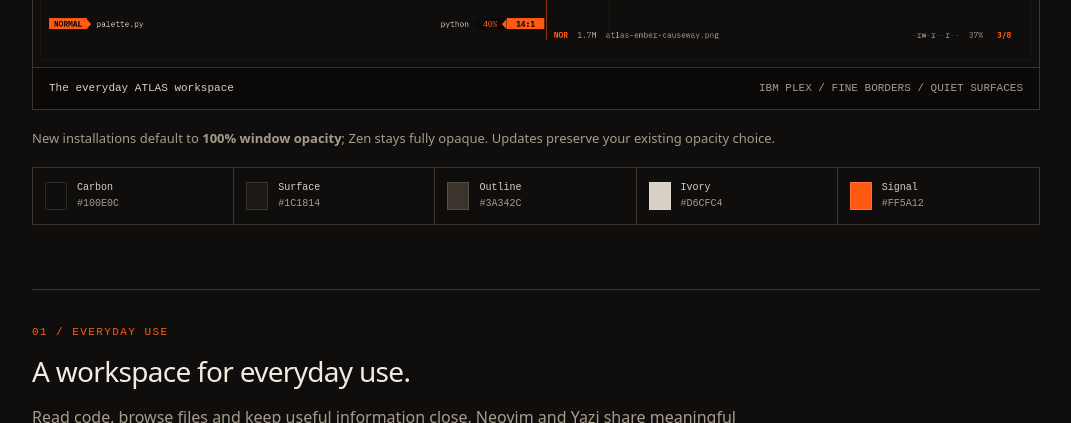
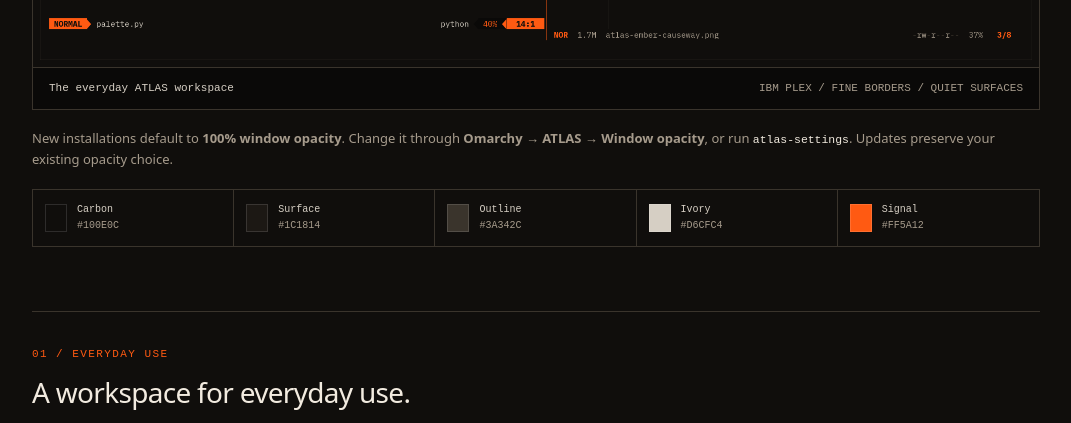
Before and after one commit to xrefor/atlas-showcase, a plain HTML site: page index.html in a window 1280 px wide. Shown: the part 1000-1423 px from the top of the page, without its empty margins (104-1175 px from the left). Drawn offline with Linux system fonts and the light colour scheme.

Commit message:
Explain opacity controls in the showcase

```diff
--- a/index.html
+++ b/index.html
@@ -26,7 +26,7 @@
 <p class="intro">ATLAS brings readable code colors, square windows and coordinated application styling to Omarchy. Its terminal workspace adds tabs, visual file browsing and compact panels for Codex agents and NymVPN, with matching lock screens and optional boot and login styling.</p>
 <div class="actions"><a class="button" href="#install">Install ATLAS <span aria-hidden="true">↗</span></a><a href="#screenshots">Explore the workspace ↓</a></div>
 <figure class="desktop-art"><a href="docs/media/atlas-desktop.png"><img src="docs/media/atlas-desktop.png" alt="The ATLAS desktop with a coordinated terminal workspace" fetchpriority="high"></a><figcaption class="caption"><strong>The everyday ATLAS workspace</strong><span>IBM PLEX / FINE BORDERS / QUIET SURFACES</span></figcaption></figure>
-<p class="capture-note">New installations default to <strong>100% window opacity</strong>; Zen stays fully opaque. Updates preserve your existing opacity choice.</p>
+<p class="capture-note">New installations default to <strong>100% window opacity</strong>. Change it through <strong>Omarchy → ATLAS → Window opacity</strong>, or run <code>atlas-settings</code>. Updates preserve your existing opacity choice.</p>
 <div class="palette" aria-label="ATLAS color palette">
 <div class="swatch"><i style="background:#100e0c"></i><span><b>Carbon</b>#100E0C</span></div><div class="swatch"><i style="background:#1c1814"></i><span><b>Surface</b>#1C1814</span></div><div class="swatch"><i style="background:#3a342c"></i><span><b>Outline</b>#3A342C</span></div><div class="swatch"><i style="background:#d6cfc4"></i><span><b>Ivory</b>#D6CFC4</span></div><div class="swatch"><i style="background:#ff5a12"></i><span><b>Signal</b>#FF5A12</span></div>
 </div>
@@ -163,7 +163,7 @@ local installer above.</p>
 </tr>
 <tr>
 <td>Hyprland</td>
-<td>Square windows, 1px focus borders, no shadows; new desktop installs default to 100% opacity, while Zen stays fully opaque</td>
+<td>Square windows, 1px focus borders, no shadows; 100% opacity by default, adjustable through Omarchy → ATLAS → Window opacity or <code>atlas-settings</code></td>
 </tr>
 <tr>
 <td>Omarchy shell</td>
@@ -315,7 +315,7 @@ updates/removal until reconciled, rather than being silently overwritten.</p>
 <p dir="auto">Open <strong>Omarchy → ATLAS</strong>, or run <code class="notranslate">atlas-settings</code>. The menu includes the native
 wallpaper picker, window opacity (80%, 87%, 95%, <strong>100% default</strong>), component
 status, local diagnostics, shortcuts, and a preview before restoring saved files.
-Zen stays fully opaque; updates preserve existing opacity choices. Fullscreen and
+Updates preserve existing opacity choices. Fullscreen and
 application-specific opacity exceptions retain their existing rules. The terminal
 font stays at <strong>9 pt</strong>.</p>
 <p dir="auto">Optional brighter comments are available under <strong>ATLAS → Neovim comments</strong>.
```
